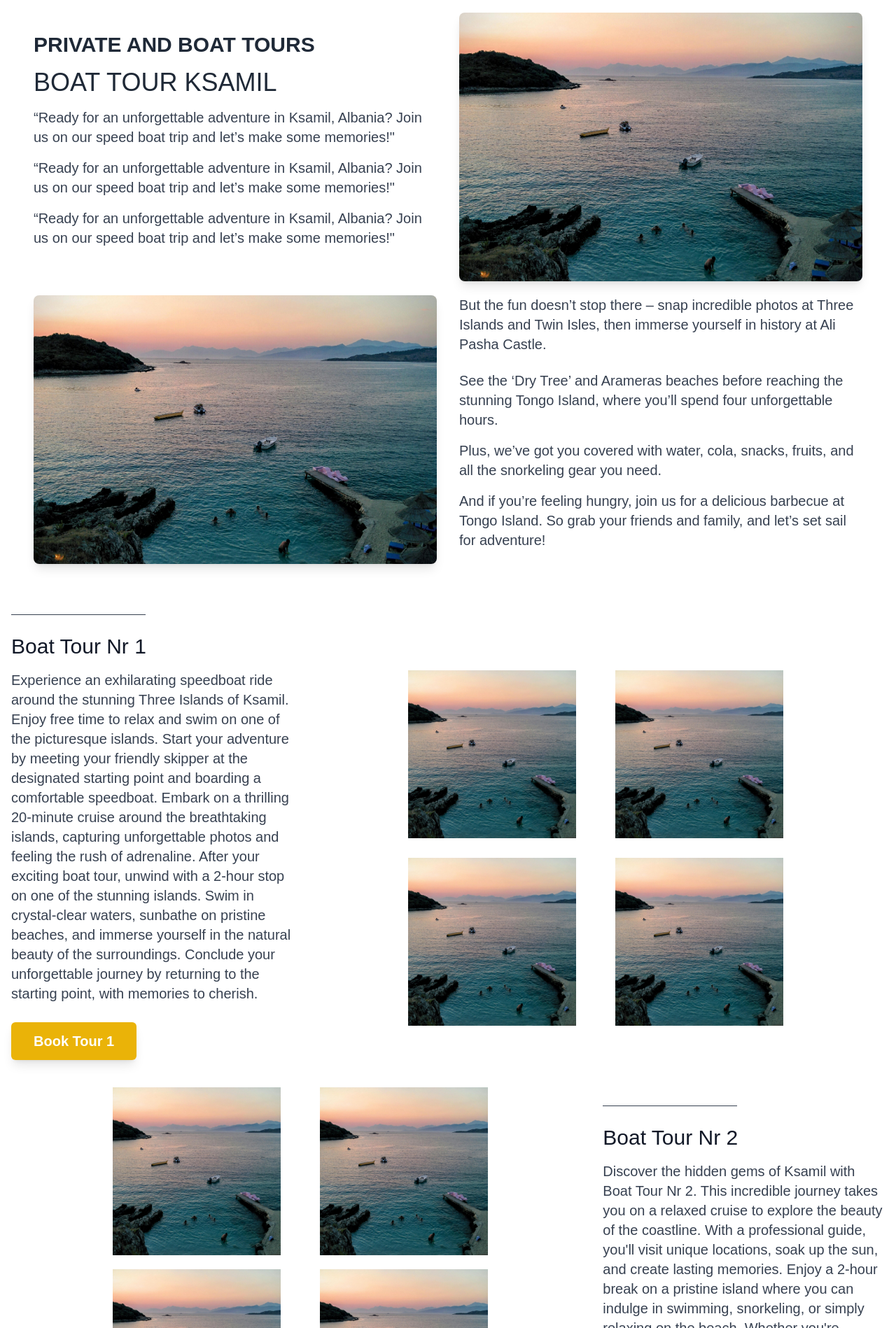
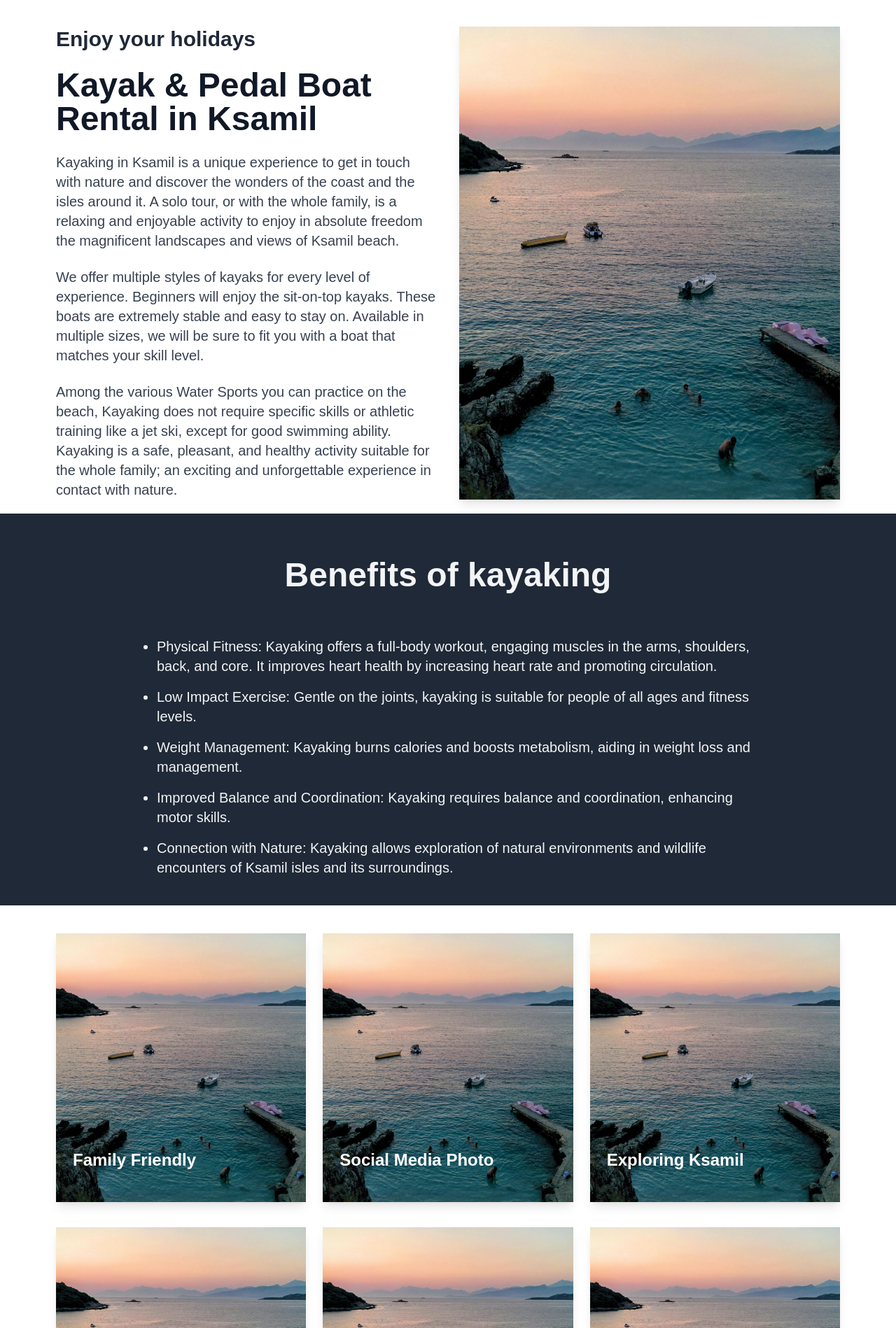
Before and after one commit to oniwebdesigner/KsamiliWaterSport, a Next.js app in the folder my-app/: page /pedal-boat-rental in a window 1280 px wide. Shown: the part 802-2700 px from the top of the page at 70% size. Built offline with nearby package versions, Linux system fonts and the light colour scheme.

Commit message:
fixed bugs for mobile version

```diff
--- a/my-app/src/app/components/BoatTour.js
+++ b/my-app/src/app/components/BoatTour.js
@@ -7,104 +7,119 @@ export default function Boat() {
   const images = [backgroundImage, backgroundImage];
 
   return (
-    <div className="container mx-auto px-4 py-8">
-      {/* Seksioni 1 */}
-      <div className="mb-8">
-        <div className="mb-4">
-          <hr className="my-5 border-gray-700 h-2 w-48" />
-          <h1 className="text-gray-900 text-3xl">Boat Tour Nr 1</h1>
-        </div>
+    <main className="container mx-auto px-4 py-8">
+      <section className="mb-16">
+        <header className="mb-4">
+          <hr className="my-5 border-gray-700 h-[2px] w-48 mx-auto sm:mx-0" />
+          <h1 className="text-gray-900 text-2xl sm:text-3xl lg:text-4xl text-center sm:text-start font-bold">
+            Boat Tour Nr 1
+          </h1>
+        </header>
 
-        <div className="grid grid-cols-1 sm:grid-cols-2 lg:grid-cols-3 gap-5">
-          {/* Teksti në të majtë */}
-          <div className="sm:col-span-1 flex items-center">
-            <p className="text-lg sm:text-xl text-gray-700 leading-relaxed mb-10">
+        <article className="grid grid-cols-1 sm:grid-cols-2 lg:grid-cols-3 gap-6">
+          <aside className="sm:col-span-1 flex items-center">
+            <p className="text-base sm:text-lg lg:text-xl text-gray-700 leading-relaxed">
               Experience an exhilarating speedboat ride around the stunning Three Islands of Ksamil. Enjoy free time to relax and swim on one of the picturesque islands. Start your adventure by meeting your friendly skipper at the designated starting point and boarding a comfortable speedboat. Embark on a thrilling 20-minute cruise around the breathtaking islands, capturing unforgettable photos and feeling the rush of adrenaline. After your exciting boat tour, unwind with a 2-hour stop on one of the stunning islands. Swim in crystal-clear waters, sunbathe on pristine beaches, and immerse yourself in the natural beauty of the surroundings. Conclude your unforgettable journey by returning to the starting point, with memories to cherish.
             </p>
-          </div>
+          </aside>
 
-          {/* Fotot në anën e djathtë */}
-          <div className="sm:col-span-1 lg:col-span-2 grid grid-rows-2 gap-5 justify-center">
-            <div className="flex space-x-14">
+          <figure className="sm:col-span-1 lg:col-span-2 grid grid-rows-2 gap-4 justify-center">
+            <div className="grid grid-cols-2 gap-4">
               {images.map((img, index) => (
-                <div key={index} className="relative aspect-square w-40 sm:w-60 h-40 sm:h-60">
+                <picture
+                  key={index}
+                  className="relative aspect-square w-32 sm:w-40 lg:w-60 h-32 sm:h-40 lg:h-60"
+                >
                   <Image
                     src={img}
                     alt="Boat Tour Image"
                     layout="fill"
                     objectFit="cover"
-                    className="rounded-none"
+                    className="rounded-lg"
                   />
-                </div>
+                </picture>
               ))}
             </div>
-            <div className="flex space-x-14">
+            <div className="grid grid-cols-2 gap-4">
               {images.map((img, index) => (
-                <div key={index} className="relative aspect-square w-40 sm:w-60 h-40 sm:h-60">
+                <picture
+                  key={index}
+                  className="relative aspect-square w-32 sm:w-40 lg:w-60 h-32 sm:h-40 lg:h-60"
+                >
                   <Image
                     src={img}
                     alt="Boat Tour Image"
                     layout="fill"
                     objectFit="cover"
-                    className="rounded-none"
+                    className="rounded-lg"
                   />
-                </div>
+                </picture>
               ))}
             </div>
-          </div>
-        </div>
-        <CustomButton label="Book Tour 1" href="/page-url" className="custom-class text-sm px-4 py-2" />
-      </div>
+          </figure>
+        </article>
 
-      {/* Seksioni 2 */}
-      <div className="mb-8">
-        <div className="grid grid-cols-1 sm:grid-cols-2 lg:grid-cols-3 gap-5">
-          {/* Fotot në të majtë */}
-          <div className="sm:col-span-1 lg:col-span-2 grid grid-rows-2 gap-5 justify-center mt-5">
-            <div className="flex space-x-14">
+        <footer className="mt-6 text-center sm:text-start">
+          <CustomButton label="Book Tour 1" href="/page-url" className="text-sm px-6 py-3" />
+        </footer>
+      </section>
+
+      {/* section 2 */}
+      <section className="mb-16">
+        <header className="mb-4">
+          <hr className="my-5 border-gray-700 h-[2px] w-48 mx-auto sm:mx-0" />
+          <h1 className="text-gray-900 text-2xl sm:text-3xl lg:text-4xl text-center sm:text-start font-bold">
+            Boat Tour Nr 2
+          </h1>
+        </header>
+
+        <article className="grid grid-cols-1 sm:grid-cols-2 lg:grid-cols-3 gap-6">
+          <figure className="sm:col-span-1 lg:col-span-2 grid grid-rows-2 gap-4 justify-center">
+            <div className="grid grid-cols-2 gap-4">
               {images.map((img, index) => (
-                <div key={index} className="relative aspect-square w-40 sm:w-60 h-40 sm:h-60">
+                <picture
+                  key={index}
+                  className="relative aspect-square w-32 sm:w-40 lg:w-60 h-32 sm:h-40 lg:h-60"
+                >
                   <Image
                     src={img}
                     alt="Boat Tour Image"
                     layout="fill"
                     objectFit="cover"
-                    className="rounded-none"
+                    className="rounded-lg"
                   />
-                </div>
+                </picture>
               ))}
             </div>
-            <div className="flex space-x-14">
+            <div className="grid grid-cols-2 gap-4">
               {images.map((img, index) => (
-                <div key={index} className="relative aspect-square w-40 sm:w-60 h-40 sm:h-60">
+                <picture
+                  key={index}
+                  className="relative aspect-square w-32 sm:w-40 lg:w-60 h-32 sm:h-40 lg:h-60"
+                >
                   <Image
                     src={img}
                     alt="Boat Tour Image"
                     layout="fill"
                     objectFit="cover"
-                    className="rounded-none"
+                    className="rounded-lg"
                   />
-                </div>
+                </picture>
               ))}
             </div>
-          </div>
+          </figure>
 
-          {/* Teksti në të djathtë */}
-          <div className="sm:col-span-1 flex flex-col justify-center">
-            <div className="mb-4">
-              <hr className="my-5 border-gray-700 h-2 w-48" />
-              <h1 className="text-gray-900 text-3xl">Boat Tour Nr 2</h1>
-            </div>
-            <p className="text-lg sm:text-xl text-gray-700 leading-relaxed mb-3">
+          <aside className="sm:col-span-1 flex flex-col justify-center">
+            <p className="text-base sm:text-lg lg:text-xl text-gray-700 leading-relaxed">
               Discover the hidden gems of Ksamil with Boat Tour Nr 2. This incredible journey takes you on a relaxed cruise to explore the beauty of the coastline. With a professional guide, you'll visit unique locations, soak up the sun, and create lasting memories. Enjoy a 2-hour break on a pristine island where you can indulge in swimming, snorkeling, or simply relaxing on the beach. Whether you're seeking adventure or tranquility, this tour offers a perfect mix of both.
             </p>
-            <div className='mt-5'>
-          <CustomButton label="Book Tour 1" href="/page-url" className="custom-class text-sm px-4 py-2" />
-          </div>
-          </div>
 
-        </div>
-      </div>
-    </div>
+            <footer className="mt-6 text-center sm:text-start">
+              <CustomButton label="Book Tour 2" href="/page-url" className="text-sm px-6 py-3" />
+            </footer>
+          </aside>
+        </article>
+      </section>
+    </main>
   );
 }
--- a/my-app/src/app/components/Burgermenu.js
+++ b/my-app/src/app/components/Burgermenu.js
@@ -55,7 +55,7 @@ export default function BurgerMenu({
             <ul className="mt-2 bg-white text-black border border-gray-700 p-4 rounded-md space-y-2 shadow-lg">
               <li>
                 <a
-                  href="#"
+                  href="jet-ski-rental"
                   className="block hover:bg-gray-200 px-4 py-2 rounded-md"
                   onClick={() => handleSetActivePage("Jet Ski Rental")}
                 >
@@ -64,7 +64,7 @@ export default function BurgerMenu({
               </li>
               <li>
                 <a
-                  href="#"
+                  href="pedal-boat-rental"
                   className="block hover:bg-gray-200 px-4 py-2 rounded-md"
                   onClick={() => handleSetActivePage("Kayak & Pedal Boat Rental")}
                 >
@@ -76,7 +76,7 @@ export default function BurgerMenu({
         </li>
         <li>
           <a
-            href="#"
+            href="boat-tours"
             className="block hover:text-yellow-400"
             onClick={() => handleSetActivePage("Boat Tours")}
           >
--- /dev/null
+++ b/my-app/src/app/components/paragraps.js
@@ -0,0 +1,26 @@
+import BookNowButton from '../components/BookNowButton';
+import React from "react";
+
+const Paragraphs = ({ title, items, showButton = false }) => {
+  return (
+    <section className="bg-gray-800 px-4 md:px-10 lg:px-20">
+      <h1 className="text-3xl sm:text-4xl md:text-5xl text-center font-extrabold text-gray-100 py-6 mt-10">
+        {title}
+      </h1>
+      <aside className="text-gray-100 max-w-4xl mx-auto">
+        <ul className="list-disc space-y-4 text-sm sm:text-lg md:text-xl mb-10 mt-10 pl-4 md:pl-8">
+          {items.map((item, index) => (
+            <li key={index}>{item}</li>
+          ))}
+        </ul>
+        {showButton && (
+          <div className="flex justify-center mt-5 mb-5">
+            <BookNowButton />
+          </div>
+        )}
+      </aside>
+    </section>
+  );
+};
+
+export default Paragraphs;
--- a/my-app/src/app/page.js
+++ b/my-app/src/app/page.js
@@ -1,5 +1,5 @@
 import React from 'react'
-import HeroSection from './herosection/page'
+import HeroSection from './home/page'
 import Presentation from './presentation/page'
 import About from './about/About'
 import Activities from './activities/Activities'
--- a/my-app/src/app/pedal-boat-rental/page.js
+++ b/my-app/src/app/pedal-boat-rental/page.js
@@ -1,65 +1,58 @@
 import React from 'react';
 import TextSection from '../components/TextSection';
+import Ksamil from '../../public/ksamil.jpg';
 import Image from 'next/image';
-import backgroundImage from '../../public/ksamil.jpg';
-import BoatTour from '../components/BoatTour'
+import Paragraphs from '../components/paragraps';
+import BookNowButton from '../components/BookNowButton'
 
 export default function page() {
+  const photoTitles = [
+    "Family Friendly",
+    "Social Media Photo",
+    "Exploring Ksamil",
+    "Physical Fitness",
+    "Improved Balance",
+    "Fun with Friends"
+  ];
+
   return (
-    <section className="relative w-full min-h-screen flex flex-col justify-between">
+    <section className="relative w-full min-h-screen flex flex-col">
+      {/* Hero Section */}
       <TextSection
-        mainTitle="JET SKI"
-        subtitle="RENTAL KSAMIL"
+        mainTitle="KAYAK & PEDAL BOAT"
+        subtitle="RENTAL IN KSAMIL"
         buttons={[
-          { label: "BOOK TOUR 1", href: "/book-tour-1", className: "bg-yellow-500 hover:bg-yellow-600" },
-          { label: "BOOK TOUR 2", href: "/book-tour-2", className: "bg-yellow-500 hover:bg-yellow-600" }
+          { label: "Book Now", href: "/book-tour-1", className: "bg-yellow-500 hover:bg-yellow-600" },
         ]}
+        backgroundImage={Ksamil}
       />
 
-      {/* Grid Section */}
-      <section className='grid grid-cols-1 sm:grid-cols-2 gap-8 px-6 sm:px-12'>
-        {/* Text Section */}
-        <section className="flex flex-col justify-center items-start space-y-4">
-          <h2 className='text-2xl sm:text-3xl font-semibold text-gray-800'>
-            PRIVATE AND BOAT TOURS
+      {/* New Section */}
+      <section className="grid grid-cols-1 md:grid-cols-2 gap-8 mt-10 px-4 md:px-10 lg:px-20 items-stretch mb-5">
+        {/* Text Column */}
+        <div className="space-y-6">
+          <h2 className="text-2xl md:text-3xl font-semibold text-gray-800">
+            Enjoy your holidays
           </h2>
-          <h1 className='text-3xl sm:text-4xl text-gray-800'>
-            BOAT TOUR KSAMIL
+          <h1 className="text-3xl md:text-5xl font-extrabold text-gray-900">
+            Kayak & Pedal Boat Rental in Ksamil
           </h1>
-          <p className='text-gray-700 text-xl mb-2'>
-            “Ready for an unforgettable adventure in Ksamil, Albania? Join us on our speed boat trip and let’s make some memories!"
+          <p className="text-base sm:text-lg md:text-xl text-gray-700">
+            Kayaking in Ksamil is a unique experience to get in touch with nature and discover the wonders of the coast and the isles around it. A solo tour, or with the whole family, is a relaxing and enjoyable activity to enjoy in absolute freedom the magnificent landscapes and views of Ksamil beach.
           </p>
-          <p className='text-gray-700 text-xl mb-2'>
-            “Ready for an unforgettable adventure in Ksamil, Albania? Join us on our speed boat trip and let’s make some memories!"
+          <p className="text-base sm:text-lg md:text-xl text-gray-700">
+            We offer multiple styles of kayaks for every level of experience. Beginners will enjoy the sit-on-top kayaks. These boats are extremely stable and easy to stay on. Available in multiple sizes, we will be sure to fit you with a boat that matches your skill level.
           </p>
-          <p className='text-gray-700 text-xl mb-2'>
-            “Ready for an unforgettable adventure in Ksamil, Albania? Join us on our speed boat trip and let’s make some memories!"
+          <p className="text-base sm:text-lg md:text-xl text-gray-700">
+            Among the various Water Sports you can practice on the beach, Kayaking does not require specific skills or athletic training like a jet ski, except for good swimming ability. Kayaking is a safe, pleasant, and healthy activity suitable for the whole family; an exciting and unforgettable experience in contact with nature.
           </p>
-        </section>
+        </div>
 
-        {/* Image Section */}
-        <section>
-          <figure className="relative h-64 sm:h-80 md:h-96 mt-5 shadow-lg rounded-lg overflow-hidden">
+        {/* Image Column */}
+        <figure className="relative h-full shadow-lg overflow-hidden">
           <Image
-              src={backgroundImage}
-              alt="Background Image"
-              layout="fill"
-              objectFit="cover"
-              quality={100}
-              priority
-            />
-          </figure>
-        </section>
-      </section>
-
-      {/* Another Grid Section */}
-      <section className='grid grid-cols-1 sm:grid-cols-2 gap-8 px-6 sm:px-12 mb-5'>
-        {/* Image Section */}
-        <section>
-          <figure className="relative h-64 sm:h-80 md:h-96 mt-5 shadow-lg rounded-lg overflow-hidden">
-            <Image
-              src={backgroundImage}
-              alt="Background Image"
+            src={Ksamil}
+            alt="Kayaking in Ksamil"
             layout="fill"
             objectFit="cover"
             quality={100}
@@ -68,25 +61,76 @@ export default function page() {
         </figure>
       </section>
 
-        {/* Text Section */}
-        <section className="flex flex-col justify-center items-start space-y-4">
-          <p className='text-gray-700 text-xl mb-2'>
-            But the fun doesn’t stop there – snap incredible photos at Three Islands and Twin Isles, then immerse yourself in history at Ali Pasha Castle.
+      <Paragraphs
+        title="Benefits of kayaking"
+        items={[
+          "Physical Fitness: Kayaking offers a full-body workout, engaging muscles in the arms, shoulders, back, and core. It improves heart health by increasing heart rate and promoting circulation.",
+          "Low Impact Exercise: Gentle on the joints, kayaking is suitable for people of all ages and fitness levels.",
+          "Weight Management: Kayaking burns calories and boosts metabolism, aiding in weight loss and management.",
+          "Improved Balance and Coordination: Kayaking requires balance and coordination, enhancing motor skills.",
+          "Connection with Nature: Kayaking allows exploration of natural environments and wildlife encounters of Ksamil isles and its surroundings.",
+        ]}
+      />
+
+      {/* Grid Section */}
+      <section className="grid grid-cols-1 sm:grid-cols-2 lg:grid-cols-3 gap-6 mt-10 px-4 md:px-10 lg:px-20">
+        {[...Array(6)].map((_, index) => (
+          <div key={index} className="flex flex-col items-center text-center relative mb-3">
+            <div className="relative w-full h-96 shadow-lg overflow-hidden">
+              <Image
+                src={Ksamil}
+                alt={`Photo ${index + 1}`}
+                layout="fill"
+                objectFit="cover"
+                quality={100}
+              />
+              {/* Title Overlay */}
+              <h3 className="absolute bottom-10 left-3 text-white text-2xl font-semibold p-2 transform translate-x-1 translate-y-1 line-clamp-2">
+                {photoTitles[index]}
+              </h3>
+            </div>
+          </div>
+        ))}
+      </section>
+
+       <Paragraphs
+        title="Benefits of Pedal Boats"
+        items={[
+          "Physical Fitness: Pedaling a boat provides a lower body workout, targeting leg muscles. They are gentle on the joints, suitable for people with joint issues.",
+          "Family-Friendly: Pedal boats can accommodate multiple passengers, making them great for families.",
+          "Safety: Pedal boats are stable and easy to maneuver, making them suitable for beginners. They allow passengers to sit back and enjoy the scenery of Ksamil isles while pedaling.",
+          "Affordable Recreation: Pedal boating is an affordable recreational activity suitable for all budgets.",
+        ]}
+      />
+  <section className="text-gray-700 flex justify-center items-center">
+  <div className="grid grid-cols-1 md:grid-cols-2 gap-8 text-center">
+    <figure className="relative h-auto shadow-lg overflow-hidden">
+      <Image
+        src={Ksamil}
+        alt="Kayaks and Pedal Boats in Ksamil"
+        layout="fill"
+        objectFit="cover"
+        quality={100}
+        priority
+      />
+    </figure>
+
+    <div className="space-y-6 flex flex-col justify-center items-center px-4 md:px-10 text-start">
+      <h2 className="text-3xl md:text-4xl font-extrabold mt-10 mb-10">
+        Kayaks and Pedal Boats for Fun Exploration
+      </h2>
+      <p className="text-lg md:text-xl mb-10">
+        Ksamil Water Sports offers for rental different types and sizes of kayaks, stand-up paddle boards, and pedal boats. Whether you're looking for a solo adventure or a family outing, we have options to suit all preferences and skill levels. Contact us now for more info and to book your exciting water adventure in Ksamil!
       </p>
-          <p className='text-gray-700 text-xl mb-2'>
-            See the ‘Dry Tree’ and Arameras beaches before reaching the stunning Tongo Island, where you’ll spend four unforgettable hours.
-          </p>
-          <p className='text-gray-700 text-xl mb-2'>
-            Plus, we’ve got you covered with water, cola, snacks, fruits, and all the snorkeling gear you need.
-          </p>
-          <p className='text-gray-700 text-xl mb-2'>
-            And if you’re feeling hungry, join us for a delicious barbecue at Tongo Island. So grab your friends and family, and let’s set sail for adventure!
-          </p>
+      <div className="w-full flex justify-start">
+        <BookNowButton
+        className='mb-10'/>
+      </div>
+    </div>
+  </div>
 </section>
-      </section>
-      <section className=''>
-      <BoatTour/>
-      </section>
+
+
     </section>
   );
 }
--- a/my-app/src/app/presentation/presentation.js
+++ b/my-app/src/app/presentation/presentation.js
@@ -4,14 +4,12 @@ import Image from 'next/image';
 export default function Presentation({ title, paragraphs, imageSrc, overlayText }) {
   return (
     <section className="grid grid-cols-1 lg:grid-cols-2 gap-6 p-6 sm:p-10">
-      {/* Title on the left */}
       <section className="flex flex-col justify-center lg:col-span-1">
         <h1 className="text-black text-2xl sm:text-3xl lg:text-5xl font-bold break-words font-embrace">
           {title}
         </h1>
       </section>
 
-      {/* Paragraphs on the right */}
       <section className="flex flex-col gap-6 lg:col-span-1">
         <p className="text-gray-800 text-base sm:text-lg lg:text-2xl">
           {paragraphs[0]}
```
Also changed, not shown: my-app/src/app/boat-tours/page.js (added, +90 -0 lines), my-app/src/app/components/NavBar.js (+26 -24 lines), my-app/src/app/components/TextSection.js (+4 -7 lines), my-app/src/app/jet-ski-rental/page.js (+23 -28 lines), my-app/src/app/home/page.js (renamed from my-app/src/app/herosection/page.js), my-app/src/public/ksamil1.jpg (added). Lines whose indentation alone changed are shown as unchanged.
